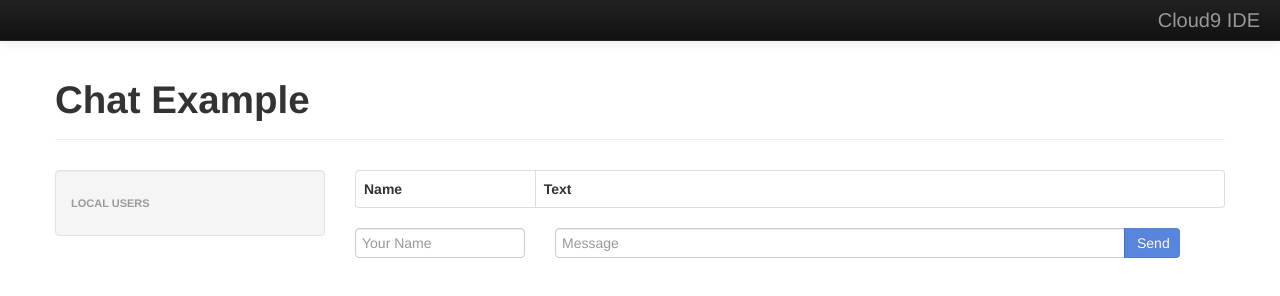
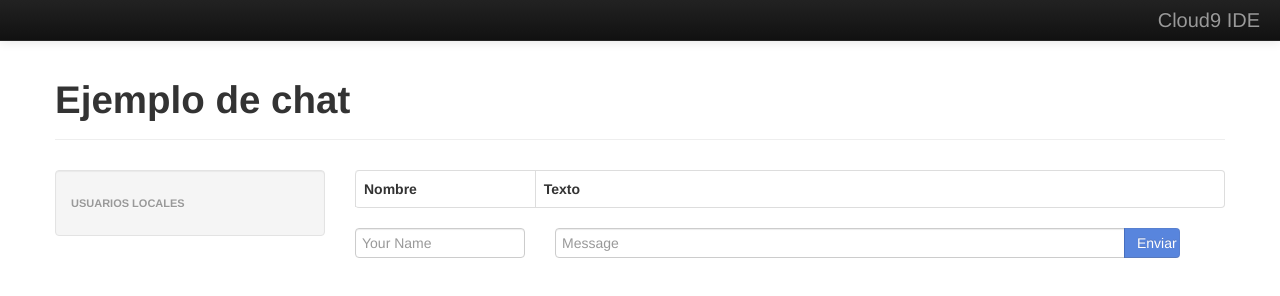
Before and after one commit to ocastrejon/practica2-Castrejon, a website: page client/index.html in a window 1280 px wide. Drawn offline with nearby package versions, Linux system fonts and the light colour scheme; no server answers.

Commit message:
Se actualizaron etiquetas de inglés a español

```diff
--- a/client/index.html
+++ b/client/index.html
@@ -1,7 +1,7 @@
 <!doctype html>
 <html lang="en" ng-app>
   <head>
-    <title>Chat Example</title>
+    <title>Ejemplo de Chat </title>
     <meta name="viewport" content="width=device-width, initial-scale=1.0">
     <link rel="stylesheet" href="/css/bootstrap.min.css">
     <link rel="stylesheet" href="/css/bootstrap-responsive.min.css">
@@ -55,12 +55,12 @@
         </div>
       </div>
       <div class="page-header">
-        <h1>Chat Example</h1>
+        <h1>Ejemplo de chat</h1>
       </div>
       <div class="row">
         <div class="span3">
           <ul class="nav nav-list well">
-            <li class="nav-header">Local Users</li>
+            <li class="nav-header">Usuarios locales</li>
             <li ng-repeat="user in roster" ng-bind="user">
             </li>
           </ul>
@@ -69,8 +69,8 @@
           <table class="table table-striped table-bordered">
             <thead>
               <tr>
-                <th class="span2">Name</th>
-                <th class="span7">Text</th>
+                <th class="span2">Nombre</th>
+                <th class="span7">Texto</th>
               </tr>
             </thead>
             <tbody>
@@ -85,7 +85,7 @@
               <div class="span2"><input type="text" class="input-block-level" ng-model="name" ng-change="setName()" placeholder="Your Name"></div>
               <div class="input-append span7">
                 <input type="text" class="span6" ng-model="text" placeholder="Message">
-                <input type="submit" class="span1 btn btn-primary" value="Send" ng-disabled="!text">
+                <input type="submit" class="span1 btn btn-primary" value="Enviar" ng-disabled="!text">
               </div>
             </form>
           </div>
```
Also changed, not shown: README.md.
